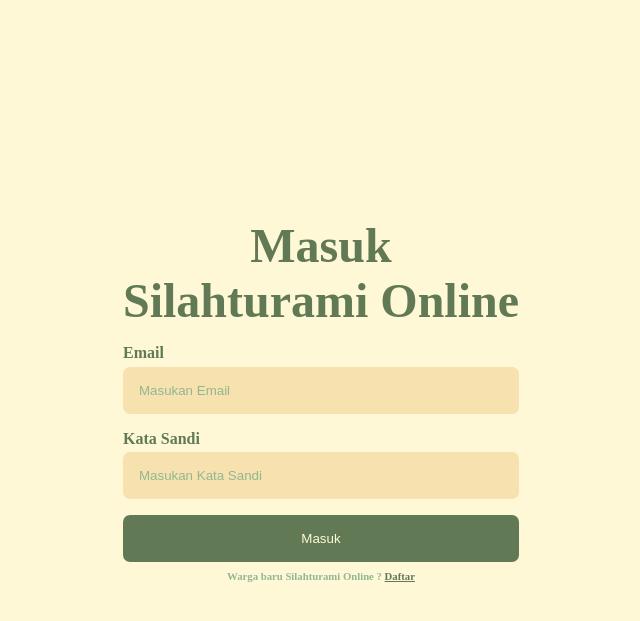
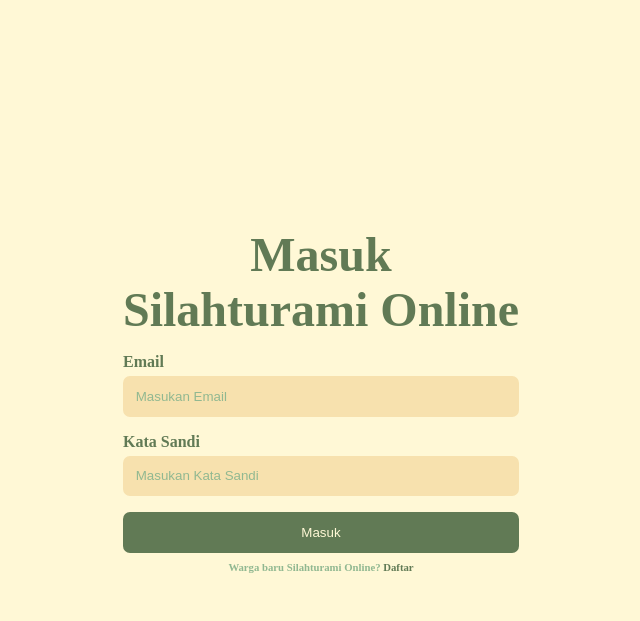
Before and after one commit to MrHermes/Pemrograman-Web-08, a PHP site: page / in a window 1280 px wide. Shown: the top 621 px of the page, without its empty margins (319-959 px from the left). Run offline with PHP 8.4, Linux system fonts and the light colour scheme.

Commit message:
fix: css

```diff
--- a/index.html
+++ b/index.html
@@ -22,7 +22,7 @@
                 <input class="submit" type="submit" value="Masuk" name="masuk">
 
             </form>
-            <h6>Warga baru Silahturami Online ? <a href="./form-daftar.php">Daftar</a></h6>
+            <h6>Warga baru Silahturami Online? <a href="./form-daftar.php">Daftar</a></h6>
         </div>
     </main>
 
--- a/style.css
+++ b/style.css
@@ -45,7 +45,7 @@ form input{
     background-color: #F7E1AE;
     border-style: hidden;
     border-radius: 7px;
-    padding: 1rem;
+    padding: 0.8rem;
 }
 
 ::placeholder{
@@ -61,5 +61,6 @@ form .submit{
 }
 
 a:link, a:visited, a:hover, a:active{
+    text-decoration: none;
     color: #617A55;
 }
```
